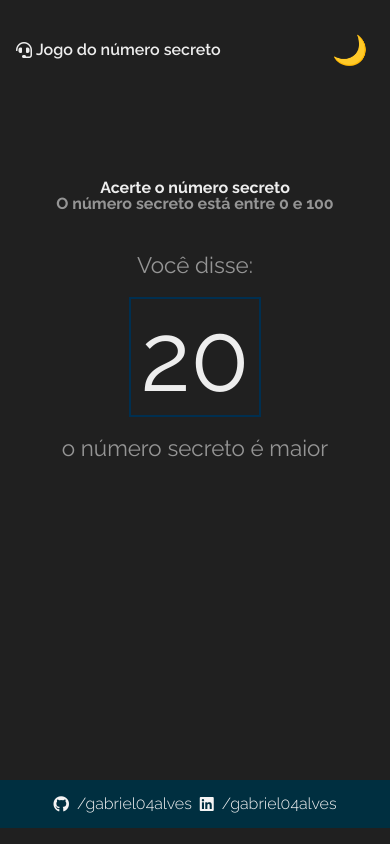
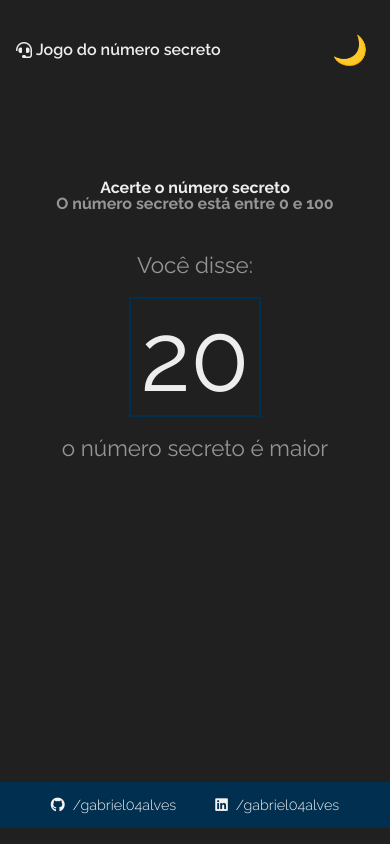
Before and after one commit to gabriel04alves/num-secreto-js, a plain HTML site: page src/index.html in a window 390 px wide. Drawn offline with nearby package versions, Linux system fonts and the light colour scheme; a web font is replaced by a local one.

Commit message:
style: corrigindo responsividade do footer

```diff
--- a/src/assets/css/footer.css
+++ b/src/assets/css/footer.css
@@ -11,21 +11,30 @@ footer {
   border-radius: 20px;
   padding: 1rem 5rem;
   margin: 1rem;
-  gap: 2vw;
+  gap: 10vw;
 
-  background-color: #002F40;
+  background-color: var(--color-accent);
 }
 
 .item-footer {
-  font-size: 1rem;
+  display: flex;
+  align-items: center;
+
+  font-size: 0.9rem;
   text-decoration: none;
   font-weight: 300;
   color: #f4f4f4;
-
-  display: flex;
-  align-items: center;
 }
 
 .item-footer i {
   margin-right: 0.5rem;
 }
+
+@media screen and (min-width: 1024px) {
+  .footer-container {
+    gap: 2vw;
+  }
+  .item-footer {
+    font-size: 1rem;
+  }
+}
```
